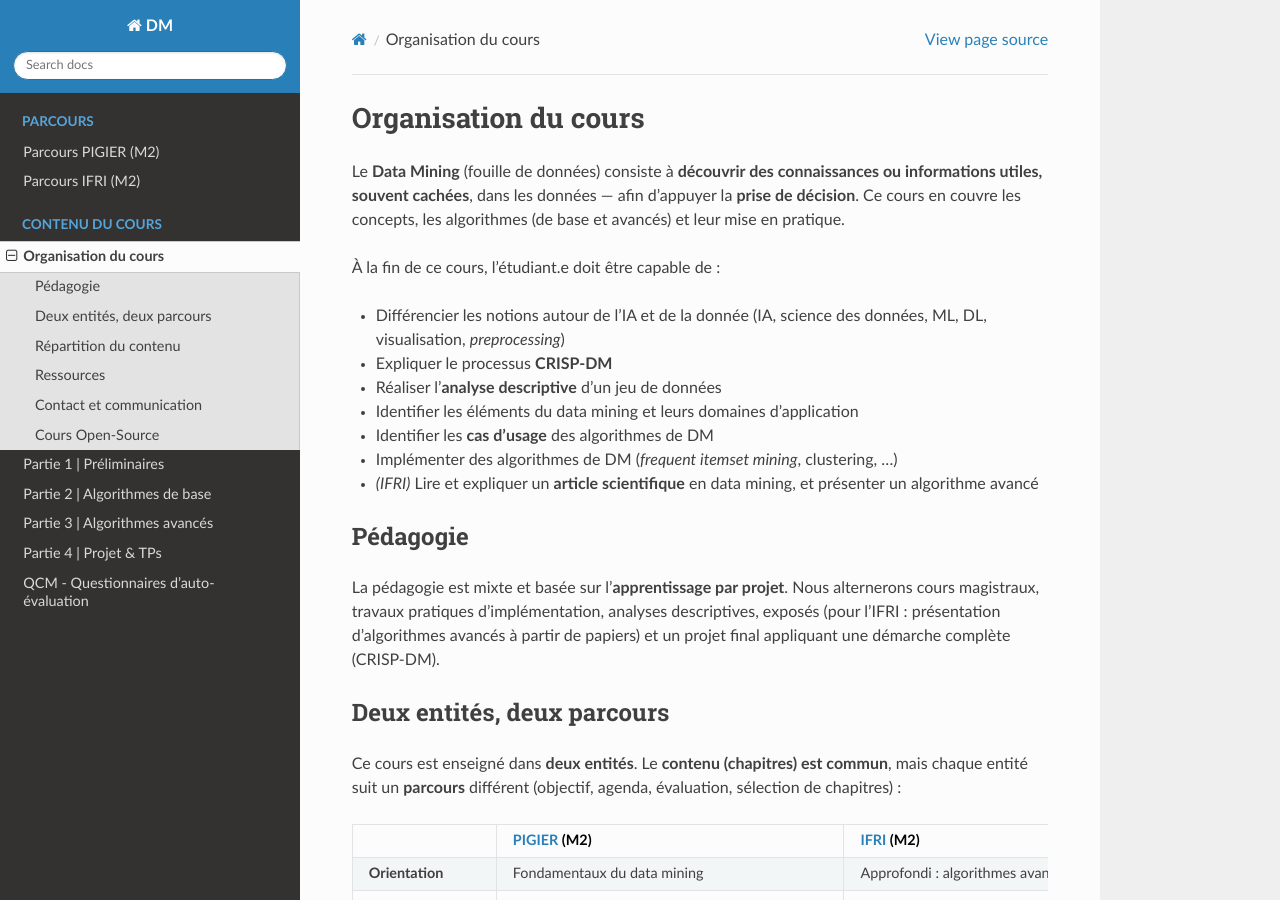
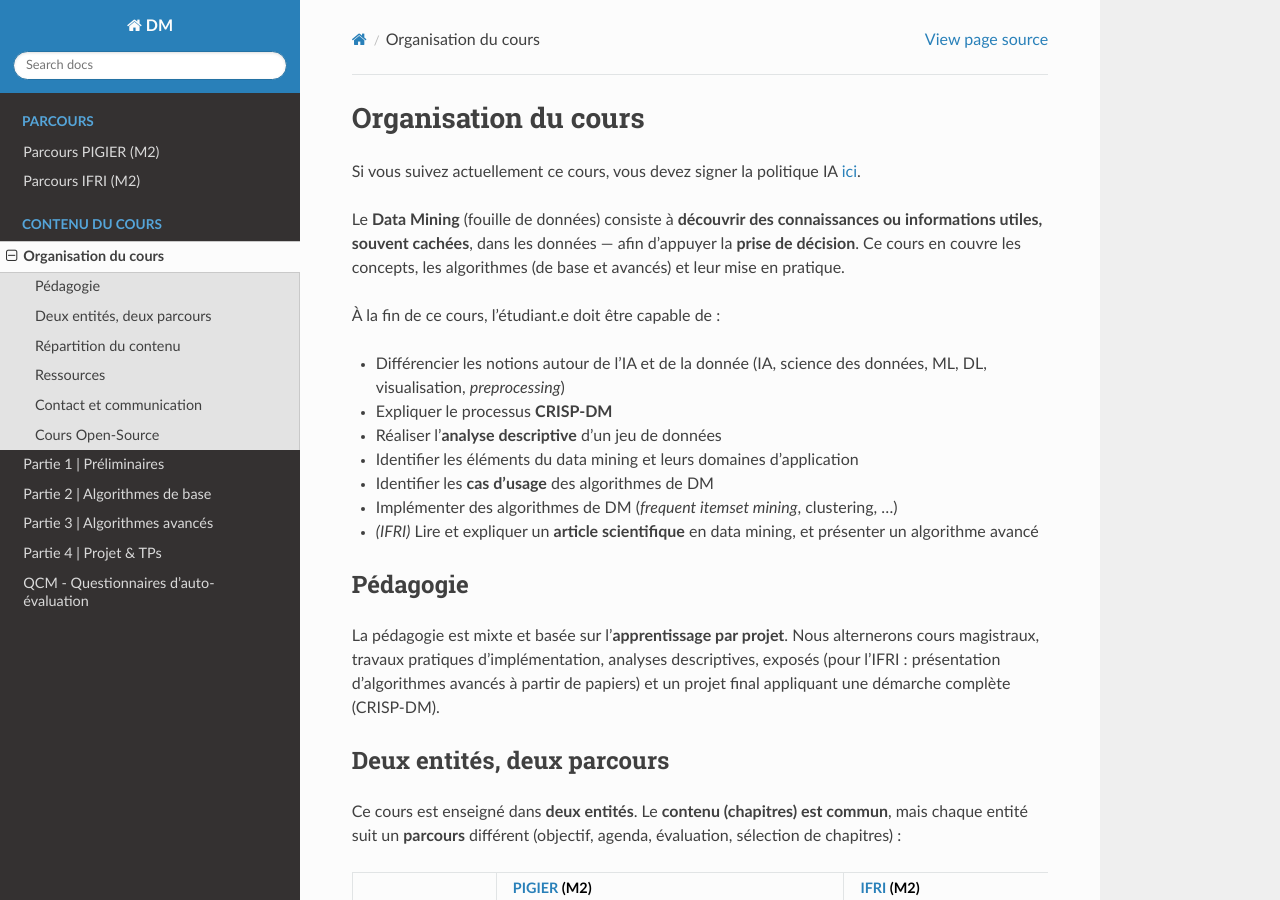
Before and after one commit to johnaoga/gl-dm, a Sphinx documentation site: the page built from docs/source/intro/index.rst, in a window 1280 px wide and 900 px high. Built offline with Sphinx 7.4.7 and the Read the Docs theme 3.1.0, drawn with Linux system fonts in a browser that asks for light colours.

Commit message:
Add AI policy signature note under course organization heading (#2)
* Initial plan

* docs: add AI policy note under course organization title

```diff
--- a/docs/source/intro/index.rst
+++ b/docs/source/intro/index.rst
@@ -3,6 +3,8 @@
 *********************
 Organisation du cours
 *********************
+
+Si vous suivez actuellement ce cours, vous devez signer la politique IA `ici <https://forms.gle/TtNLyc4pNSYaANTX9>`_.
 
 Le **Data Mining** (fouille de données) consiste à **découvrir des connaissances
 ou informations utiles, souvent cachées**, dans les données — afin d'appuyer la
```
